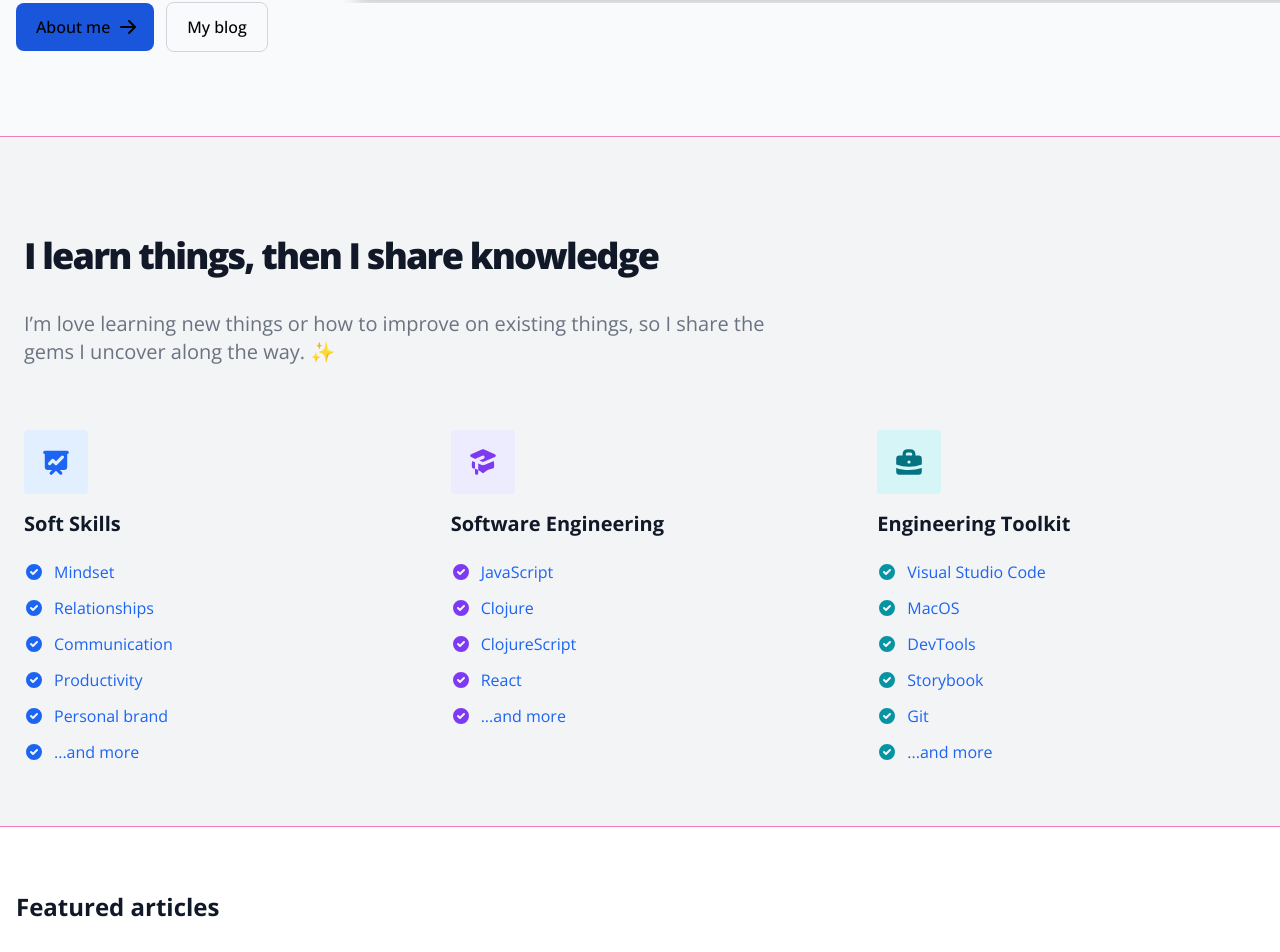
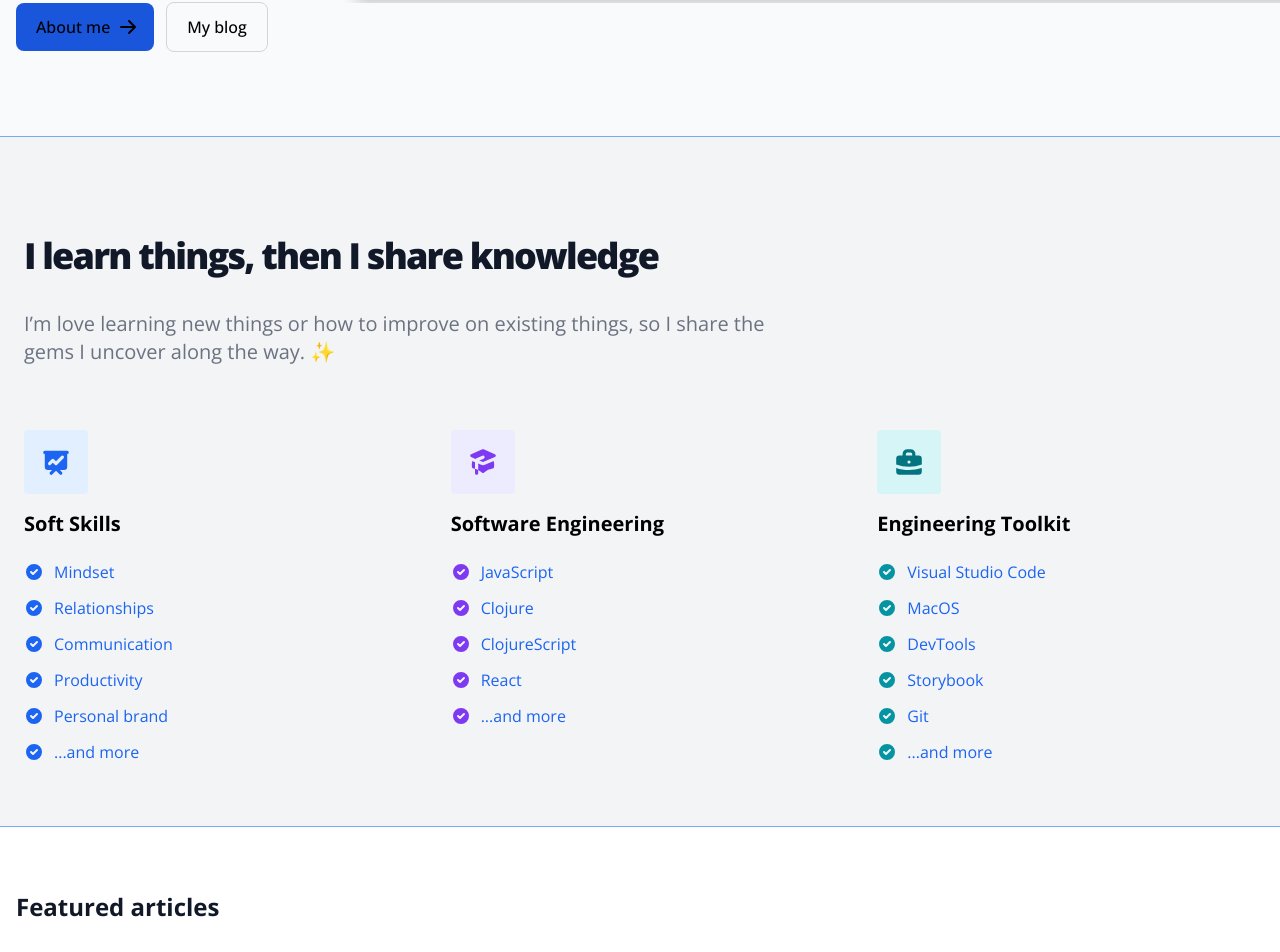
Before and after one commit to cbillowes/curious-programmer-mercury, a Next.js app: page / in a window 1280 px wide. Shown: the part 858-1810 px from the top of the page. Built offline with nearby package versions, Linux system fonts and the light colour scheme; grey boxes are pictures that could not be loaded.

Commit message:
Fix text colors & change separator color

```diff
--- a/app/page.tsx
+++ b/app/page.tsx
@@ -183,7 +183,7 @@ export default function Home() {
           </div>
         </div>
       </section>
-      <hr className="dark:border-pink-900 border-pink-400" />
+      <hr className="dark:border-blue-900 border-blue-400" />
       <section className="bg-gray-100 dark:bg-gray-900">
         <div className="py-8 px-4 mx-auto max-w-7xl sm:py-16 lg:px-6">
           <div className="max-w-3xl mb-8 lg:mb-16">
@@ -211,7 +211,7 @@ export default function Home() {
                   ></path>
                 </svg>
               </div>
-              <h3 className="mb-2 text-xl font-bold text-black dark:text-white text-gray-900">
+              <h3 className="mb-2 text-xl font-bold text-black dark:text-white">
                 Soft Skills
               </h3>
               <ul className="my-6 lg:mb-0 space-y-4">
@@ -330,7 +330,7 @@ export default function Home() {
                   <path d="M10.394 2.08a1 1 0 00-.788 0l-7 3a1 1 0 000 1.84L5.25 8.051a.999.999 0 01.356-.257l4-1.714a1 1 0 11.788 1.838L7.667 9.088l1.94.831a1 1 0 00.787 0l7-3a1 1 0 000-1.838l-7-3zM3.31 9.397L5 10.12v4.102a8.969 8.969 0 00-1.05-.174 1 1 0 01-.89-.89 11.115 11.115 0 01.25-3.762zM9.3 16.573A9.026 9.026 0 007 14.935v-3.957l1.818.78a3 3 0 002.364 0l5.508-2.361a11.026 11.026 0 01.25 3.762 1 1 0 01-.89.89 8.968 8.968 0 00-5.35 2.524 1 1 0 01-1.4 0zM6 18a1 1 0 001-1v-2.065a8.935 8.935 0 00-2-.712V17a1 1 0 001 1z"></path>
                 </svg>
               </div>
-              <h3 className="mb-2 text-xl font-bold text-black dark:text-white text-gray-900">
+              <h3 className="mb-2 text-xl font-bold text-black dark:text-white">
                 Software Engineering
               </h3>
               <ul className="my-6 lg:mb-0 space-y-4">
@@ -437,7 +437,7 @@ export default function Home() {
                   <path d="M2 13.692V16a2 2 0 002 2h12a2 2 0 002-2v-2.308A24.974 24.974 0 0110 15c-2.796 0-5.487-.46-8-1.308z"></path>
                 </svg>
               </div>
-              <h3 className="mb-2 text-xl font-bold text-black dark:text-white text-gray-900">
+              <h3 className="mb-2 text-xl font-bold text-black dark:text-white">
                 Engineering Toolkit
               </h3>
               <ul className="my-6 lg:mb-0 space-y-4">
@@ -550,7 +550,7 @@ export default function Home() {
           </div>
         </div>
       </section>
-      <hr className="dark:border-pink-900 border-pink-400" />
+      <hr className="dark:border-blue-900 border-blue-400" />
       <aside
         aria-label="Related articles"
         className="py-8 bg-white dark:bg-gray-900 lg:py-16 antialiased"
```
